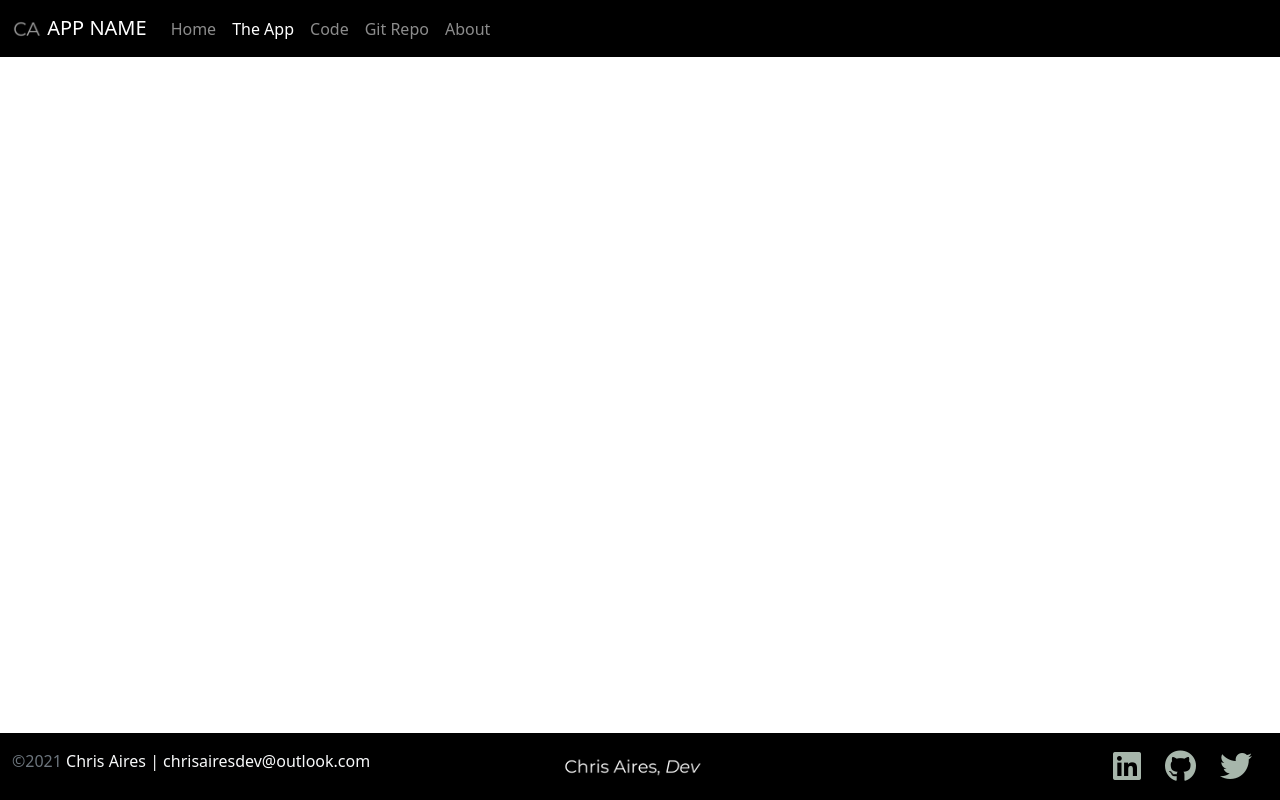
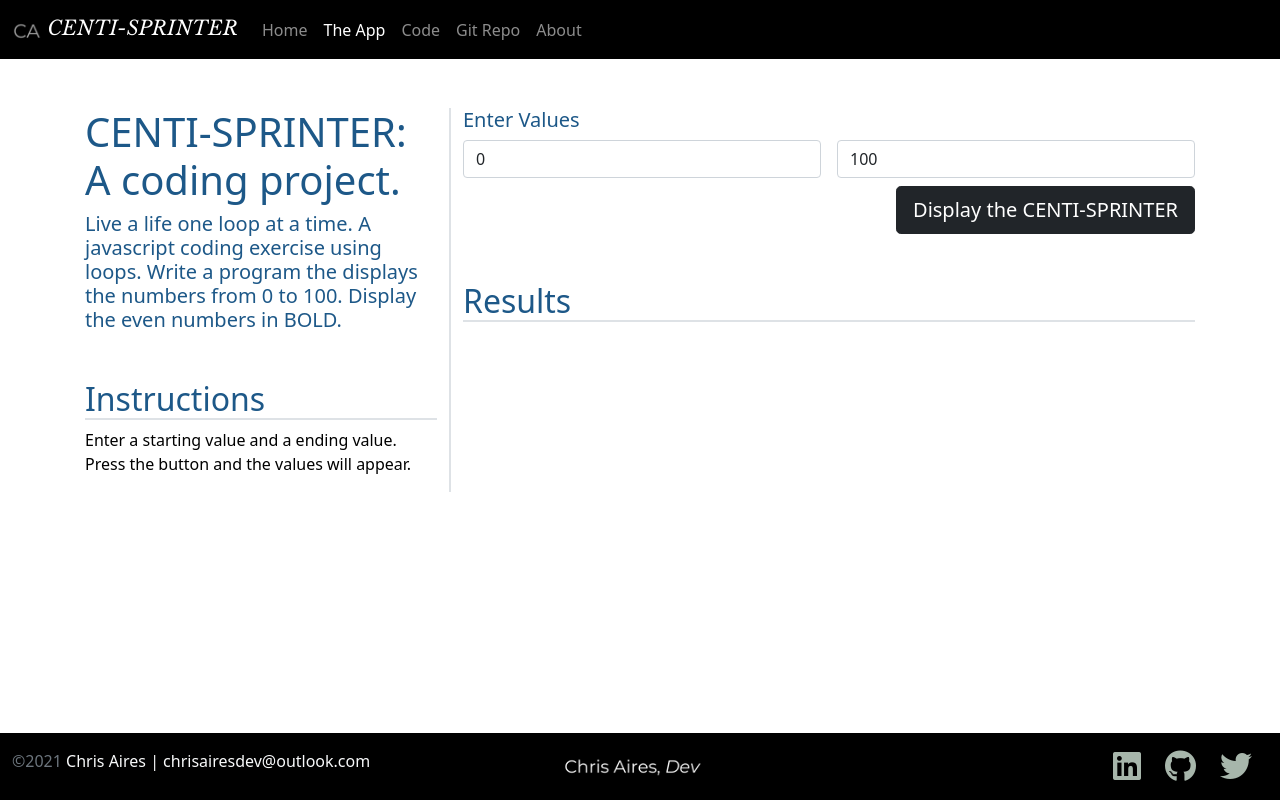
Before and after one commit to chrisairesdev/Centi-Sprinter, a plain HTML site: page app.html in a window 1280 px wide. Drawn offline with nearby package versions, Linux system fonts and the light colour scheme.

Commit message:
Setup Complete
Ready to start project.

```diff
--- a/app.html
+++ b/app.html
@@ -2,7 +2,7 @@
 <html lang="en" class="h-100">
 
 <head>
-    <title>App Name: A Coding Project By Chris Aires</title>
+    <title>CENTI-SPRINTER: A Coding Project By Chris Aires</title>
     <!-- Required meta tags -->
     <meta charset="utf-8">
     <meta name="viewport" content="width=device-width, initial-scale=1, shrink-to-fit=no">
@@ -15,14 +15,17 @@
         <link href="/css/site.css" rel="stylesheet">
 
         <link rel="icon" type="image/png" href="img/favicon.ico">
-
+    <!-- Google Fonts for Libre Baskerville -->
+    <link rel="preconnect" href="https://fonts.googleapis.com">
+    <link rel="preconnect" href="https://fonts.gstatic.com" crossorigin>
+    <link href="https://fonts.googleapis.com/css2?family=Libre+Baskerville:ital@1&display=swap" rel="stylesheet">
   </head>
 
 <body class="d-flex flex-column h-100">
 <!-- ==== Nav Section ==== -->
 <nav class="navbar navbar-expand-md navbar-dark fixed-top bg-black">
     <div class="container-fluid">
-        <a class="navbar-brand" href="#"><img src="img/android-chrome-512x512.png" class="d-inline-block align-text-top" alt="Chris Aires, Dev Logo" width="30" height="30"> APP NAME</a>
+        <a class="navbar-brand logoFont href=""><img src="img/android-chrome-512x512.png" class="d-inline-block align-text-top" alt="Chris Aires, Dev Logo" width="30" height="30"> CENTI-SPRINTER</a>
         <button class="navbar-toggler" type="button" data-bs-toggle="collapse" data-bs-target="#navbarCollapse"
             aria-controls="navbarCollapse" aria-expanded="false" aria-label="Toggle navigation">
             <span class="navbar-toggler-icon"></span>
@@ -50,8 +53,40 @@
 </nav>
 <!-- ==== Main Section ==== -->
 <main class="flex-shrink-0">
-    <div class="container">
-
+    <div class="container mt-5">
+        <div class="row row-cols-1 row-cols-lg-2">
+            <div class="col-lg-4 border-end border-2">
+                <h1>CENTI-SPRINTER: <br>A coding project.</h1>
+                <h4 class="lead">Live a life one loop at a time. A javascript coding exercise using loops. Write a program the displays the numbers from 0 to 100. Display the even numbers in <strong>BOLD.</strong>
+                </h4>
+                <h2 class="mt-5 border-bottom border-2">Instructions</h2>
+                <p>Enter a starting value and a ending value. Press the button and the values will appear.</p>
+            </div>
+            <div class="col col-lg-8">
+                <div>
+                    <h5>Enter Values</h5>
+                    <form class="row gy-2 gx-3">
+                        <div class="col">
+                            <input id="startValue" type="number" class="form-control placeholder="Start Value" value=0 aria-label="Start Value">
+                        </div>
+                        <div class="col">
+                            <input id="endValue" type="number" class="form-control placeholder="End Value" value=100 aria-label="End Value">
+                        </div>
+                        <div class="col-12 d-flex justify-content-end">
+                            <button id="btnSubmit" type="button" class="btn btn-dark btn-lg">Display the CENTI-SPRINTER</button>
+                        </div>
+                    </form>
+                    <h2 class="mt-5 border-bottom border-2">Results</h2>
+                    <div class="table-responsive">
+                        <table class="table table-striped table-sm">
+                            <tbody id="results">
+                                <!-- Results Go Here -->
+                            </tbody>
+                        </table>
+                    </div>
+                </div>
+            </div>
+        </div>
     </div>
 </main>
 <!-- ==== Footer Section ==== -->
--- a/code.html
+++ b/code.html
@@ -2,7 +2,7 @@
 <html lang="en" class="h-100">
 
 <head>
-    <title>App Name: A Coding Project By Chris Aires</title>
+    <title>CENTI-SPRINTER: A Coding Project By Chris Aires</title>
     <!-- Required meta tags -->
     <meta charset="utf-8">
     <meta name="viewport" content="width=device-width, initial-scale=1, shrink-to-fit=no">
@@ -15,14 +15,17 @@
         <link href="/css/site.css" rel="stylesheet">
         <link href="/css/prism.css" rel="stylesheet">
         <link rel="icon" type="image/png" href="img/favicon.ico">
-
+    <!-- Google Fonts for Libre Baskerville -->
+    <link rel="preconnect" href="https://fonts.googleapis.com">
+    <link rel="preconnect" href="https://fonts.gstatic.com" crossorigin>
+    <link href="https://fonts.googleapis.com/css2?family=Libre+Baskerville:ital@1&display=swap" rel="stylesheet">
   </head>
 
 <body class="d-flex flex-column h-100">
 <!-- ==== Nav Section ==== -->
 <nav class="navbar navbar-expand-md navbar-dark fixed-top bg-black">
     <div class="container-fluid">
-        <a class="navbar-brand" href="#"><img src="img/android-chrome-512x512.png" class="d-inline-block align-text-top" alt="Chris Aires, Dev Logo" width="30" height="30"> APP NAME</a>
+        <a class="navbar-brand logoFont href=""><img src="img/android-chrome-512x512.png" class="d-inline-block align-text-top" alt="Chris Aires, Dev Logo" width="30" height="30"> CENTI-SPRINTER</a>
         <button class="navbar-toggler" type="button" data-bs-toggle="collapse" data-bs-target="#navbarCollapse"
             aria-controls="navbarCollapse" aria-expanded="false" aria-label="Toggle navigation">
             <span class="navbar-toggler-icon"></span>
@@ -51,7 +54,7 @@
 <!-- ==== Main Section ==== -->
 <main class="flex-shrink-0">
     <div class="container py-4 px-5 mt-5">
-        <h2 class="border-1 border-bottom border-dark">The Code for APP NAME.</h2>
+        <h2 class="border-1 border-bottom border-dark">The Code for CENTI-SPRINTER.</h2>
         <div class="row row-cols-1 row-cols-lg-2" >
             <div class="col-lg-8">
                 <pre class="line-numbers"><code class=language-javascript">
--- a/css/site.css
+++ b/css/site.css
@@ -69,3 +69,7 @@ footer .social>a:hover{
     bottom: 0;
     width: 100%;
 }
+
+.logoFont {
+    font-family: 'Libre Baskerville', serif;
+}
```
Also changed, not shown: index.html (+7 -4 lines).
